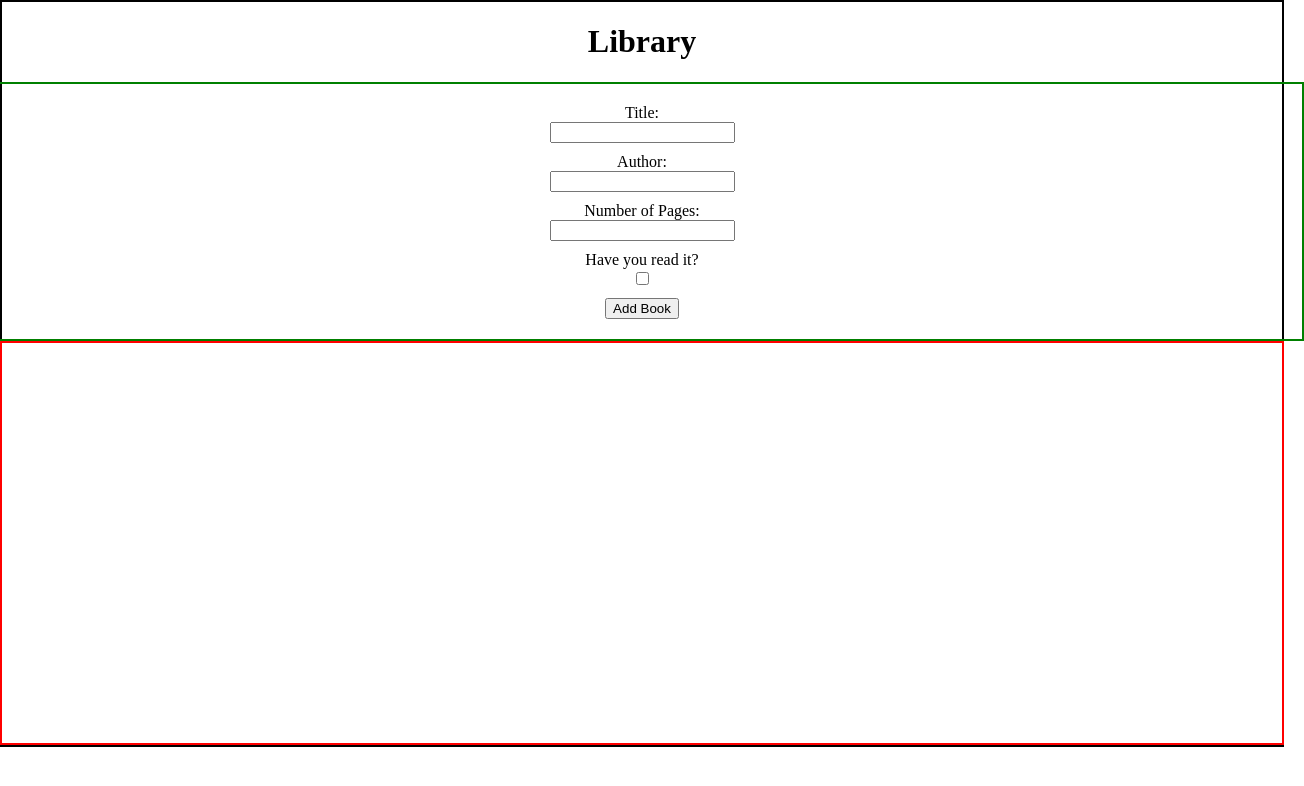
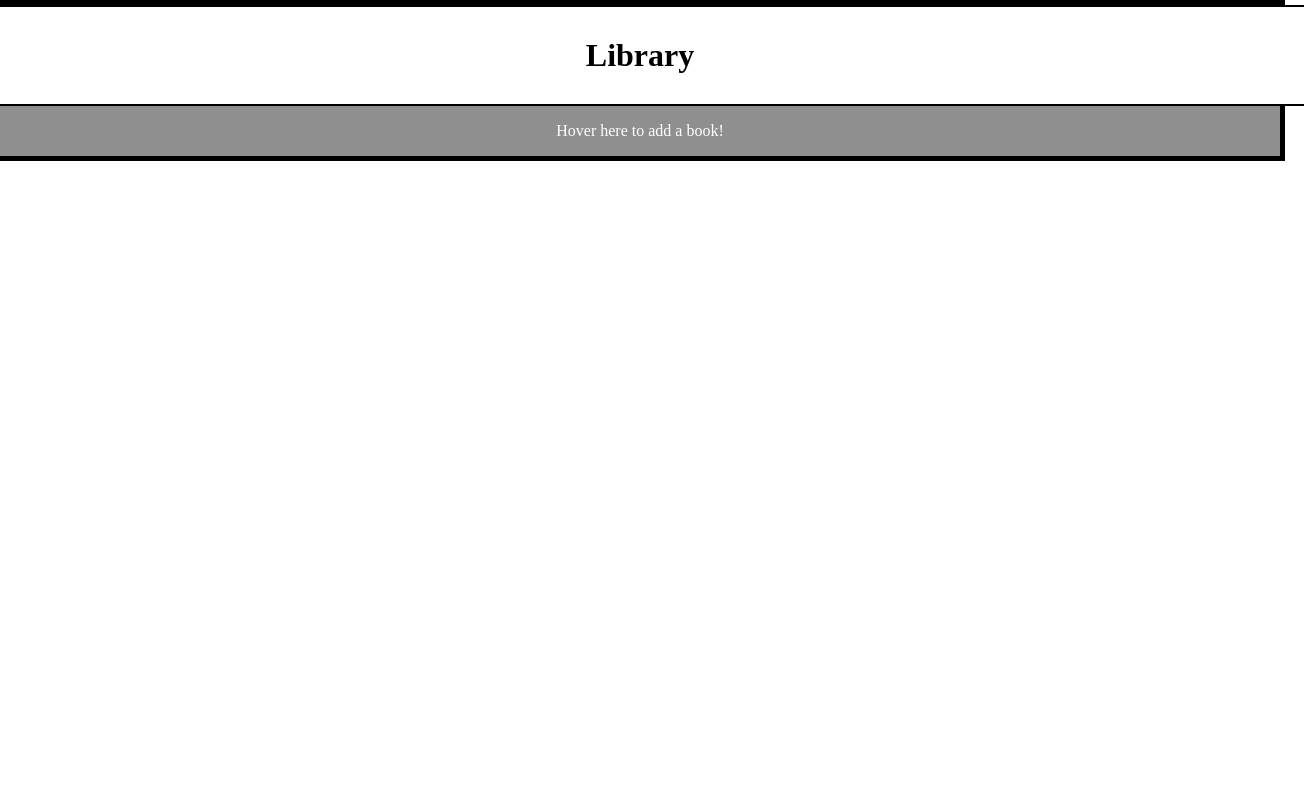
Before and after one commit to ragmehra/library, a plain HTML site: page index.html in a window 1280 px wide. Shown: the whole page, 1304 px wide, since content can reach past the window. Drawn offline with Linux system fonts and the light colour scheme.

Commit message:
Add a hover bar to add more books

```diff
--- a/index.html
+++ b/index.html
@@ -10,21 +10,25 @@
 </head>
 <body>
     <main>
+        <header id="header">
             <h1>Library</h1>
+
             <div id="addBookContainer">
+                <div id="hover">
+                    <p>Hover here to add a book!</p>
                     <div class="row">
                         <label for="title">Title:</label>
-                <input type="text" id="title" name="title">
+                        <input type="text" id="title" name="title" required>
                     </div>
 
                     <div class="row">
                         <label for="author">Author:</label>
-                <input type="text" id="author" name="author">
+                        <input required type="text" id="author" name="author">
                     </div>
 
                     <div class="row">
                         <label for="pages">Number of Pages:</label>
-                <input type="number" id="pages" name="pages">
+                        <input required type="number" id="pages" name="pages">
                     </div>
 
                     <div class="row">
@@ -36,9 +40,9 @@
                         <button id="addButton">Add Book</button>
                     </div>
                 </div>
+            </div>
+        </header>
         <div id="library">
-            <ul>
-            </ul>
         </div>
     </main>
 
--- a/script.js
+++ b/script.js
@@ -25,14 +25,31 @@ function addBook () {
 
     console.log("title: ", title, "\nauthor: ", author, "\npages: ",
         pages, "\nread: ", read);
+
+    createLibrary();
 }
 
-function displayBooks() {
+function createLibrary() {
+
+    deleteLibrary();
+    let library = document.querySelector("#library");
+    let list = document.createElement("ol");
+    library.appendChild(list);
+    for (let book of myLibrary) {
+        let newBook = document.createElement("li");
+        newBook.textContent = book.info();
+        list.appendChild(newBook);
+    }
+}
+
+function deleteLibrary() {
+    let library = document.querySelector("#library");
+    let list = document.querySelector("#library ol");
+    console.log(library, list);
+    if (list) library.removeChild(list);
 
 }
 
 
-
-
 let addButton = document.querySelector("#addButton");
 addButton.addEventListener("click", addBook);
--- a/style.css
+++ b/style.css
@@ -4,7 +4,6 @@ body {
 }
 
 main {
-    border: solid black 2px;
     width: 100%;
     display: flex;
     flex-direction: column;
@@ -12,24 +11,97 @@ main {
     align-items: center;
 }
 
+header {
+    position: fixed;
+    top: 0;
+    border: solid black 5px;
+    width: 100%;
+    display: flex;
+    flex-direction: column;
+    justify-content: center;
+    align-items: center;
+    z-index: 3;
+}
+
+h1 {
+    border: solid 2px black;
+    background: white;
+    width: 100%;
+    display: flex;
+    justify-content: center;
+    align-items: center;
+    height: 100%;
+    margin: 0;
+    padding: 30px;
+}
+
+
 #addBookContainer {
-    border: solid green 2px;
     display: flex;
     flex-direction: column;
     gap: 10px;
     width: 100%;
-    padding: 20px;
+    height: 100%;
+    z-index: 1;
 }
+
+#hover {
+    display: flex;
+    flex-direction: column;
+    align-items: center;
+    background: rgba(128, 128, 128, 0.884);
+    color: white;
+}
+
+#hover:hover .row {
+    height: 75px;
+
+ }
 
 .row {
     display: flex;
     flex-direction: column;
     justify-content: center;
     align-items: center;
+    transition: height 1s ease;
+    height: 0;
+    overflow: hidden;
+}
+
+label {
+    padding: 10px;
+}
+
+input {
+    color: white;
+    background: black;
+    border: none;
+    border-radius: 3px;
+    padding: 10px;
 }
 
 #library {
-    border: solid 2px red;
+    display: flex;
+    background: inherit;
+    margin-top: 170px;
     width: 100%;
-    height: 50vh;
+    height: 100%;
+    z-index: 0;
 }
+
+#library ol {
+    display: flex;
+    justify-content: center;
+    align-items: center;
+    gap: 50px;
+    flex-wrap: wrap;
+    padding: 20px;
+
+}
+
+#library li {
+    border: solid black 2px;
+    border-radius: 3px;
+    width: 100px;
+    padding: 20px;
+}
```
Lines whose indentation alone changed are shown as unchanged.
